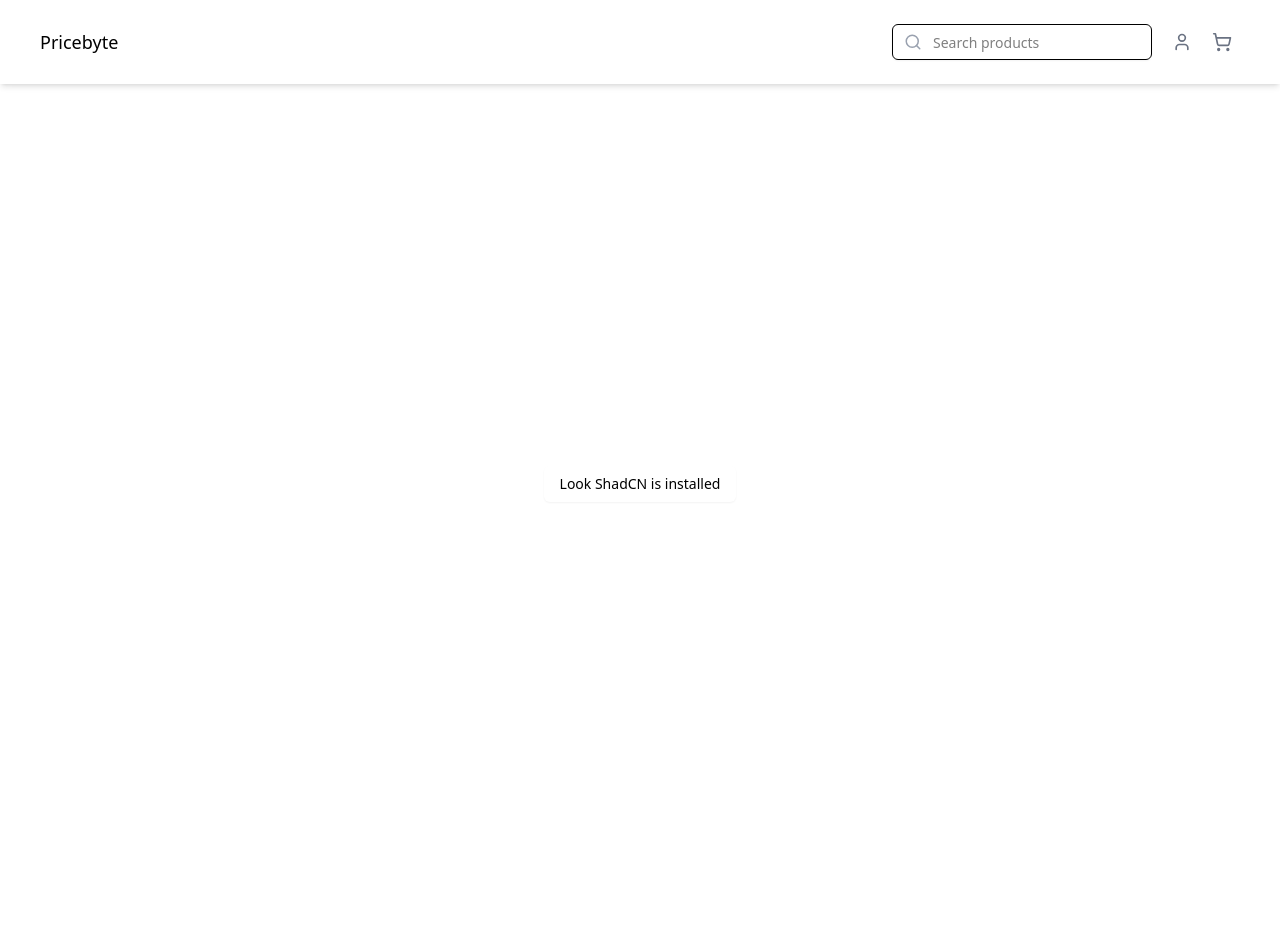
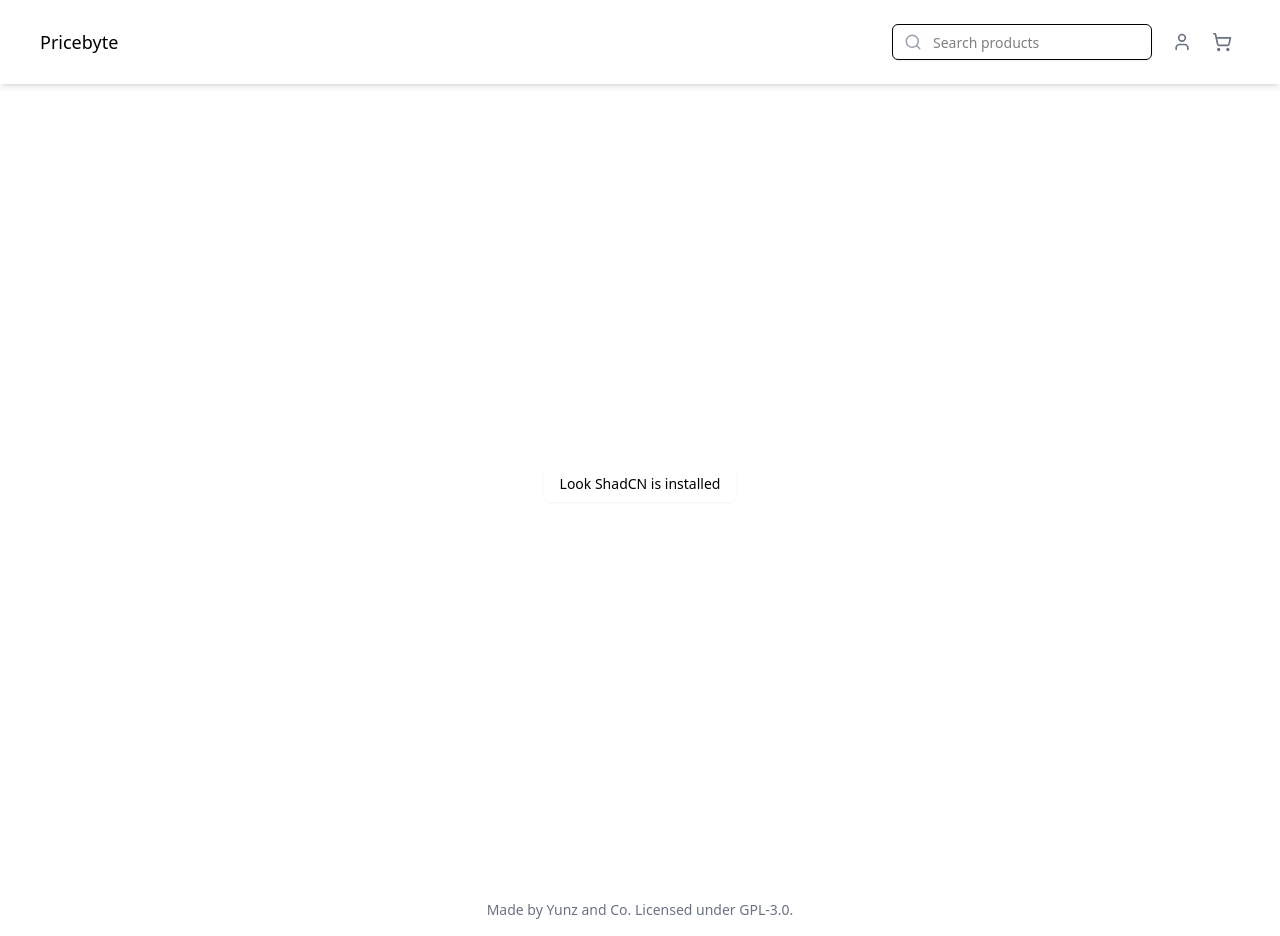
Before and after one commit to yunz-dev/pricebyte, a React (Vite) app in the folder frontend/: page / in a window 1280 px wide. Before the commit the page ends 884 px from the top, so only its background shows below. Built offline with nearby package versions, Linux system fonts and the light colour scheme.

Commit message:
feat: add footer to page

```diff
--- a/frontend/src/App.tsx
+++ b/frontend/src/App.tsx
@@ -1,5 +1,6 @@
 import { Button } from "@/components/ui/button"
 import Header from "./components/ui/Header"
+import Footer from "./components/ui/Footer"
 
 function App() {
   return (
@@ -8,6 +9,7 @@ function App() {
       <div className="flex flex-col items-center justify-center w-full min-h-svh">
         <Button>Look ShadCN is installed</Button>
       </div>
+      <Footer />
     </div>
   )
 }
--- /dev/null
+++ b/frontend/src/components/ui/Footer.tsx
@@ -0,0 +1,9 @@
+
+export default function Footer() {
+    return (
+      <footer className="text-gray-500 text-sm text-center py-4">
+          Made by <a href="https://github.com/yunz-dev/pricebyte" className="hover:underline">Yunz and Co. </a>
+          Licensed under <a href="https://opensource.org/license/gpl-3.0" className="hover:underline">GPL-3.0.</a>
+      </footer>
+    );
+}
```
